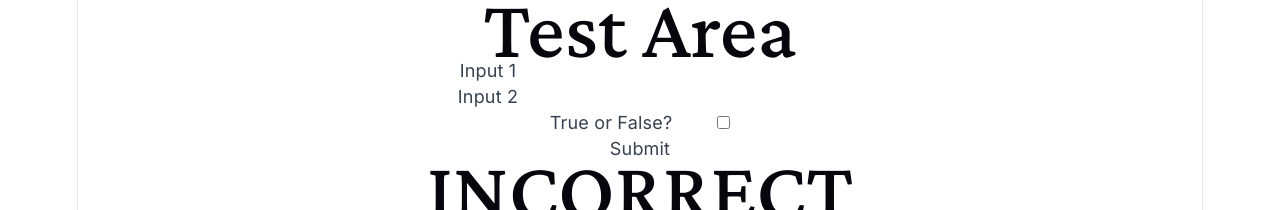
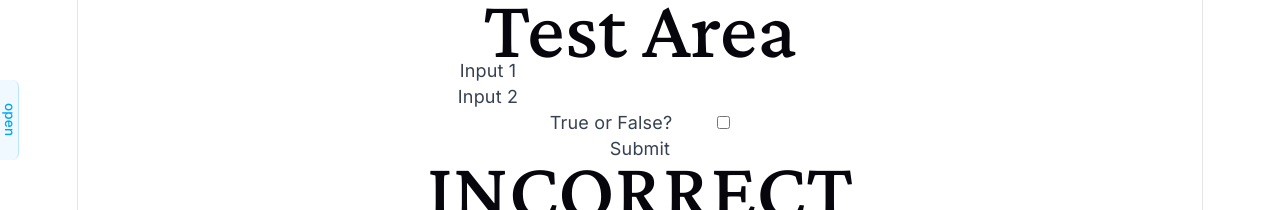
Before and after one commit to yeatz0408/portfolio-noahjung, a React (Vite) app in the folder portfolio-noahjung/: page /testarea in a window 1280 px wide. Shown: the top 210 px of the page. Built offline with nearby package versions, Linux system fonts and the light colour scheme; no server answers; the HTML template or start-up script is replaced by a standard one.

Commit message:
fix navbar bugs

```diff
--- a/portfolio-noahjung/src/component/NavPane.tsx
+++ b/portfolio-noahjung/src/component/NavPane.tsx
@@ -1,5 +1,5 @@
 import React, { useEffect } from 'react'
-import { useNavigate } from "react-router-dom"
+import { useNavigate, useLocation } from "react-router-dom"
 import { useUIStore } from "../store/useStore";
 
 interface SiteMapInfo {
@@ -10,14 +10,13 @@ interface SiteMapInfo {
 const NavPane: React.FC = () => {
     const navigate = useNavigate()
 
-    const pageId = useUIStore((state) => state.pageId)
+    const pageId = useLocation().pathname.replace("/", "")
     const isNavPaneOpen = useUIStore((state) => state.isNavPaneOpen)
-    const setPageId = useUIStore((state) => state.setPageId)
     const toggleIsNavPaneOpen = useUIStore((state) => state.toggleIsNavPaneOpen)
 
     const siteMapInfos: SiteMapInfo[] = [
         {
-            uri: "/",
+            uri: "",
             label: "Home"
         },
         {
@@ -30,14 +29,17 @@ const NavPane: React.FC = () => {
         },
         {
             uri: "about",
-            label: "About this website"
+            label: "About this site"
         },
     ]
 
     const handleRouting = (info: SiteMapInfo) => {
-        setPageId(info.uri)
         navigate(`/${info.uri}`)
     }
+
+    useEffect(() => {
+        console.log(pageId)
+    }, [pageId])
 
     return (<>
         <aside className={classes.sidebar}
--- a/portfolio-noahjung/src/pages/TestArea.tsx
+++ b/portfolio-noahjung/src/pages/TestArea.tsx
@@ -1,5 +1,6 @@
 import React from "react"
 import { useEffect } from "react"
+import NavPane from "../component/NavPane"
 import Quiz from "../practice/Quiz"
 import Pokemon from "../practice/Pokemon"
 
@@ -11,6 +12,7 @@ const TestArea: React.FC = () => {
 
     return (<>
         <div>
+            <NavPane />
             <Quiz />
             <Pokemon id={1} />
         </div>
--- a/portfolio-noahjung/src/store/useStore.ts
+++ b/portfolio-noahjung/src/store/useStore.ts
@@ -1,17 +1,20 @@
 import { create } from 'zustand'
+import { persist } from "zustand/middleware"
 
 type UIState = {
-    pageId: string;
-    isNavPaneOpen: boolean;
-    setPageId: (id: string) => void;
-    toggleIsNavPaneOpen: () => void;
+    isNavPaneOpen: boolean
+    toggleIsNavPaneOpen: () => void
 }
 
-export const useUIStore = create<UIState>((set) => ({
-    pageId: '/',
-    isNavPaneOpen: false,
-
-    setPageId: (id) => set({ pageId: id }),
-    toggleIsNavPaneOpen: () =>
-        set((state) => ({ isNavPaneOpen: !state.isNavPaneOpen })),
-}))
+export const useUIStore = create<UIState>()(
+    persist<UIState>(
+        (set) => ({
+            isNavPaneOpen: false,
+            toggleIsNavPaneOpen: () =>
+                set((state) => ({ isNavPaneOpen: !state.isNavPaneOpen })),
+        }),
+        {
+            name: "ui-store",
+        }
+    )
+)
```
